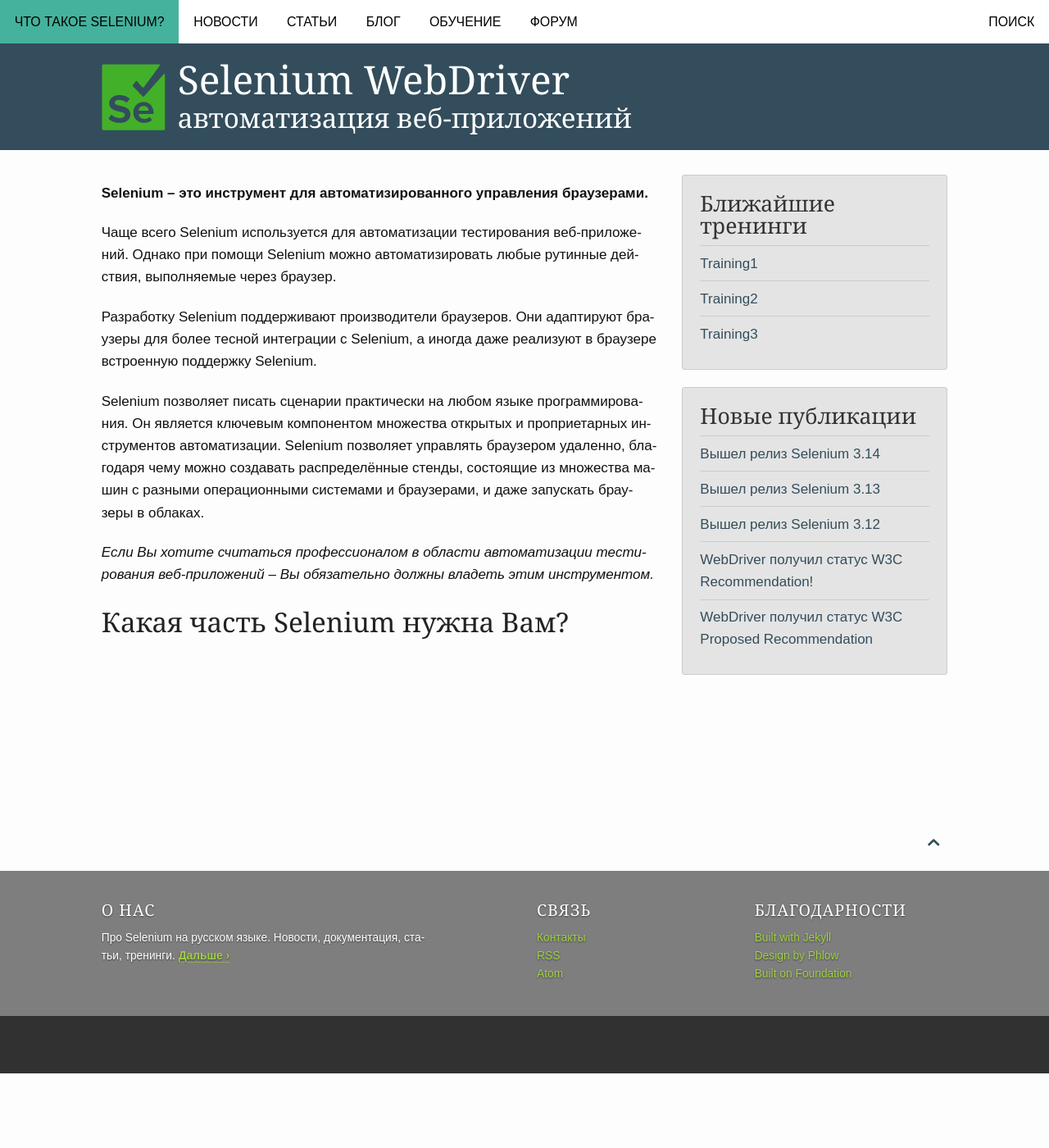
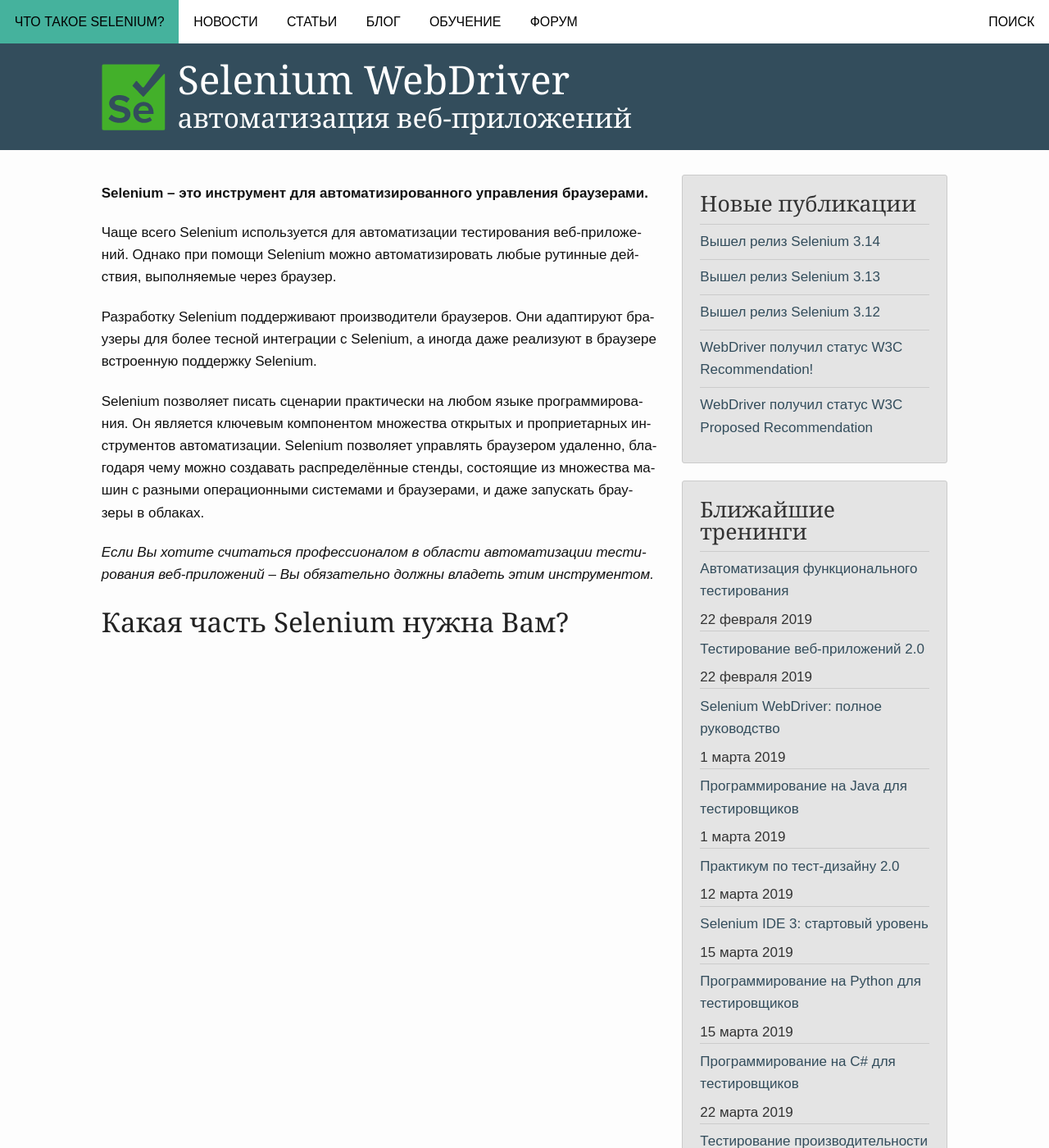
Before and after one commit to mycr7/selenium.ru, a Jekyll site: the page built from pages/pages-root-folder/index.md, in a window 1280 px wide and 1400 px high. Shown: the whole window at 82% size. Built offline with Jekyll 4.4.1, drawn with Linux system fonts in a browser that asks for light colours; some of the changed text lies outside the part shown.

Commit message:
Adding a script to update trainings

```diff
--- a/_data/trainings.yml
+++ b/_data/trainings.yml
@@ -1,11 +1,35 @@
-- title: Training1
-  url: "url1"
-  date: date1
+- title: "Автоматизация функционального тестирования"
+  url: http://software-testing.ru/edu/1-schedule/234-functional-test-automation
+  date: 22 февраля 2019
 
-- title: Training2
-  url: "url2"
-  date: date2
+- title: "Тестирование веб-приложений 2.0"
+  url: http://software-testing.ru/edu/1-schedule/189-web
+  date: 22 февраля 2019
 
-- title: Training3
-  url: "url3"
-  date: date3
+- title: "Selenium WebDriver: полное руководство"
+  url: http://software-testing.ru/edu/1-schedule/242-selenium-webdriver
+  date: 1 марта 2019
+
+- title: "Программирование на Java для тестировщиков"
+  url: http://software-testing.ru/edu/1-schedule/1-java-for-testers
+  date: 1 марта 2019
+
+- title: "Практикум по тест-дизайну 2.0"
+  url: http://software-testing.ru/edu/1-schedule/46-test-design
+  date: 12 марта 2019
+
+- title: "Selenium IDE 3: стартовый уровень"
+  url: http://software-testing.ru/edu/1-schedule/185-selenium
+  date: 15 марта 2019
+
+- title: "Программирование на Python для тестировщиков"
+  url: http://software-testing.ru/edu/1-schedule/233-python
+  date: 15 марта 2019
+
+- title: "Программирование на C# для тестировщиков"
+  url: http://software-testing.ru/edu/1-schedule/226-csharp-for-testers
+  date: 22 марта 2019
+
+- title: "Тестирование производительности (JMeter)"
+  url: http://software-testing.ru/edu/1-schedule/19-performance-testing-jmeter
+  date: 22 марта 2019
--- a/_includes/_sidebar.html
+++ b/_includes/_sidebar.html
@@ -1,14 +1,17 @@
 <aside>
+	<div class="panel radius">
+		<h3>Новые публикации</h3>
+		{% include list-recent entries=5 %}
+	</div>
 	<div class="panel radius">
 		<h3>Ближайшие тренинги</h3>
 		<ul class="side-nav">
 		  {% for training in site.data.trainings %}
-		    <li><a href="{{ training.url }}">{{ training.title }}</a></li>
+		    <li>
+					<span class="course-title"><a href="{{ training.url }}">{{ training.title }}</a></span>
+					<span class="course-date">{{ training.date }}</span>
+				</li>
 		  {% endfor %}
 		</ul>
 	</div>
-	<div class="panel radius">
-		<h3>Новые публикации</h3>
-		{% include list-recent entries=5 %}
-	</div>
 </aside>
```
Also changed, not shown: update_trainings.py (+7 -5 lines), 1 other file.
